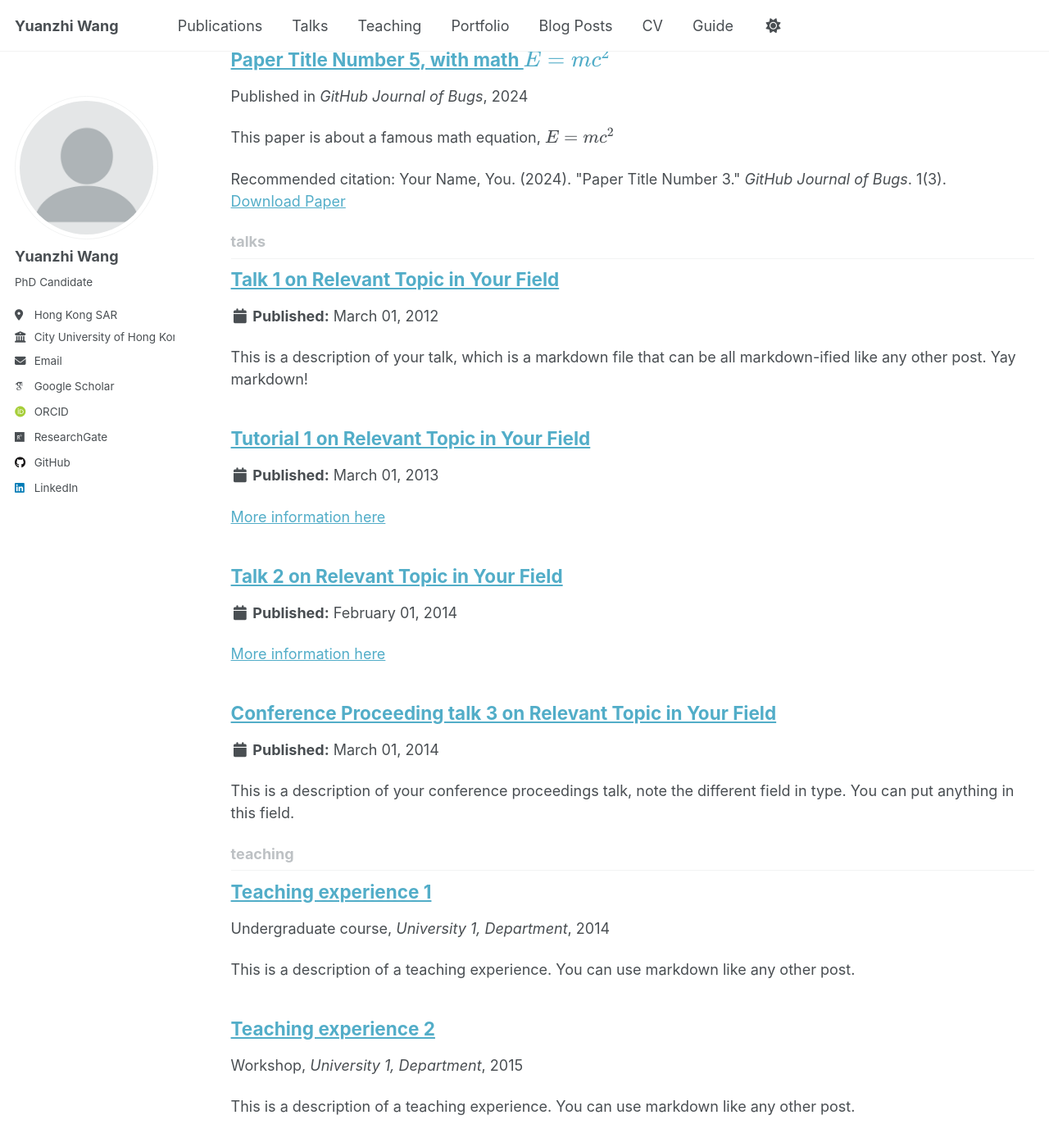
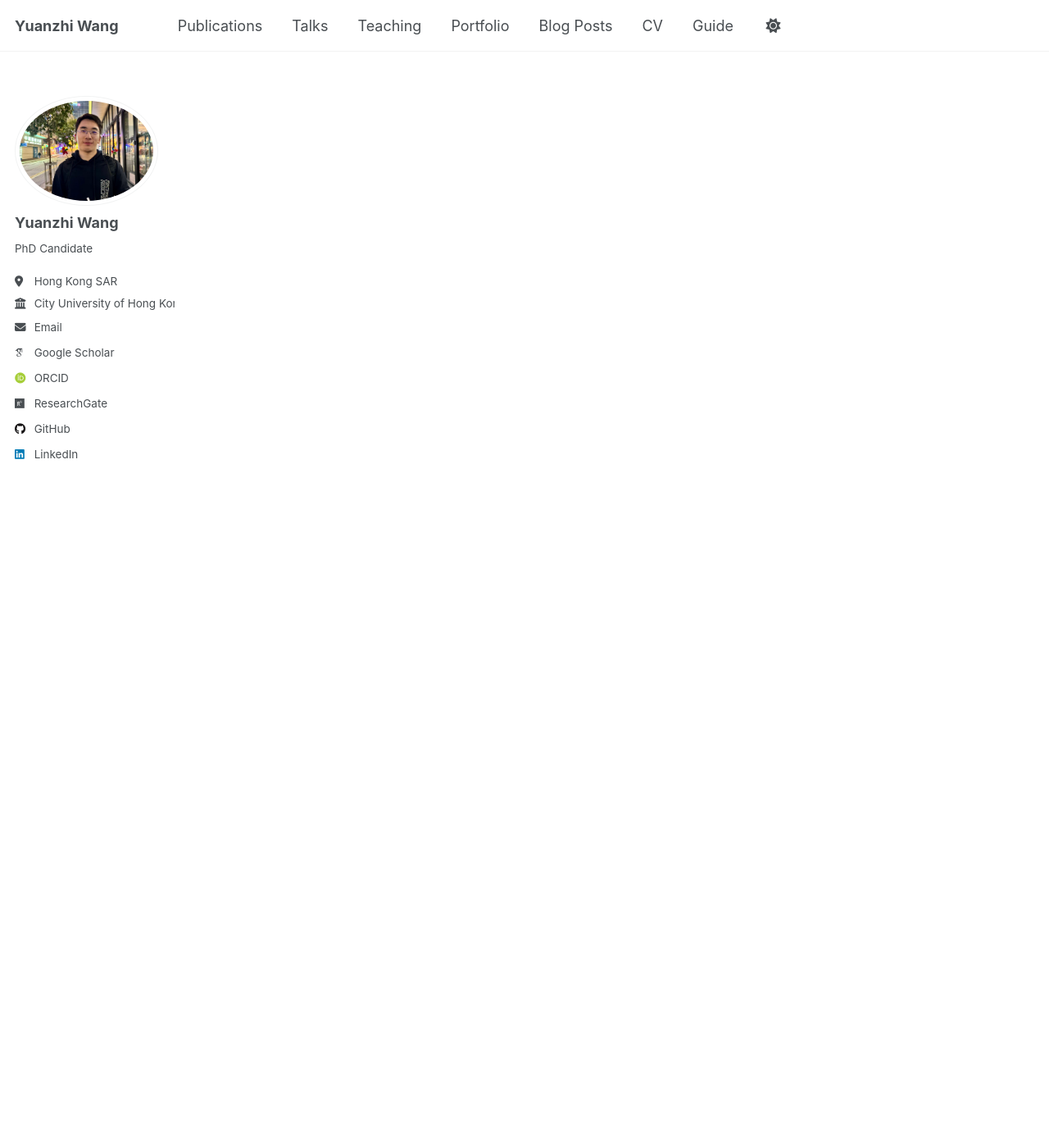
Before and after one commit to yuanzwang5/yuanzwang5.github.io, a Jekyll site: the page built from _pages/collection-archive.html, in a window 1280 px wide and 1400 px high, scrolled down 2076 px. Shown: the whole window at 82% size. Built offline with Jekyll 4.4.1, drawn with Linux system fonts in a browser that asks for light colours; some web fonts are replaced; a script that is not in the unit is left out; some of the changed lines change nothing that is shown; some of the changed text lies outside the part shown.

Commit message:
update profile

```diff
--- a/_config.yml
+++ b/_config.yml
@@ -23,7 +23,7 @@ repository               : "yuanzwang5/yuanzwang5.github.io"
 #               Additional customization can be done by editing /_includes/author-profile.html
 author:
   # Biographic information
-  avatar           : "profile.png"
+  avatar           : "profile1.jpg"
   name             : "Yuanzhi Wang"
   pronouns         : # example: "she/her"
   bio              : "PhD Candidate"
@@ -219,16 +219,16 @@ kramdown:
 # These settings control the types of collections used by the template
 collections:
   teaching:
-    output: true
+    output: false
     permalink: /:collection/:path/
   publications:
     output: true
     permalink: /:collection/:path/
   portfolio:
-    output: true
+    output: false
     permalink: /:collection/:path/
   talks:
-    output: true
+    output: false
     permalink: /:collection/:path/
 
 
```
Also changed, not shown: images/profile1.jpg (renamed from images/profile.jpg), images/profile2.jpg (added).
